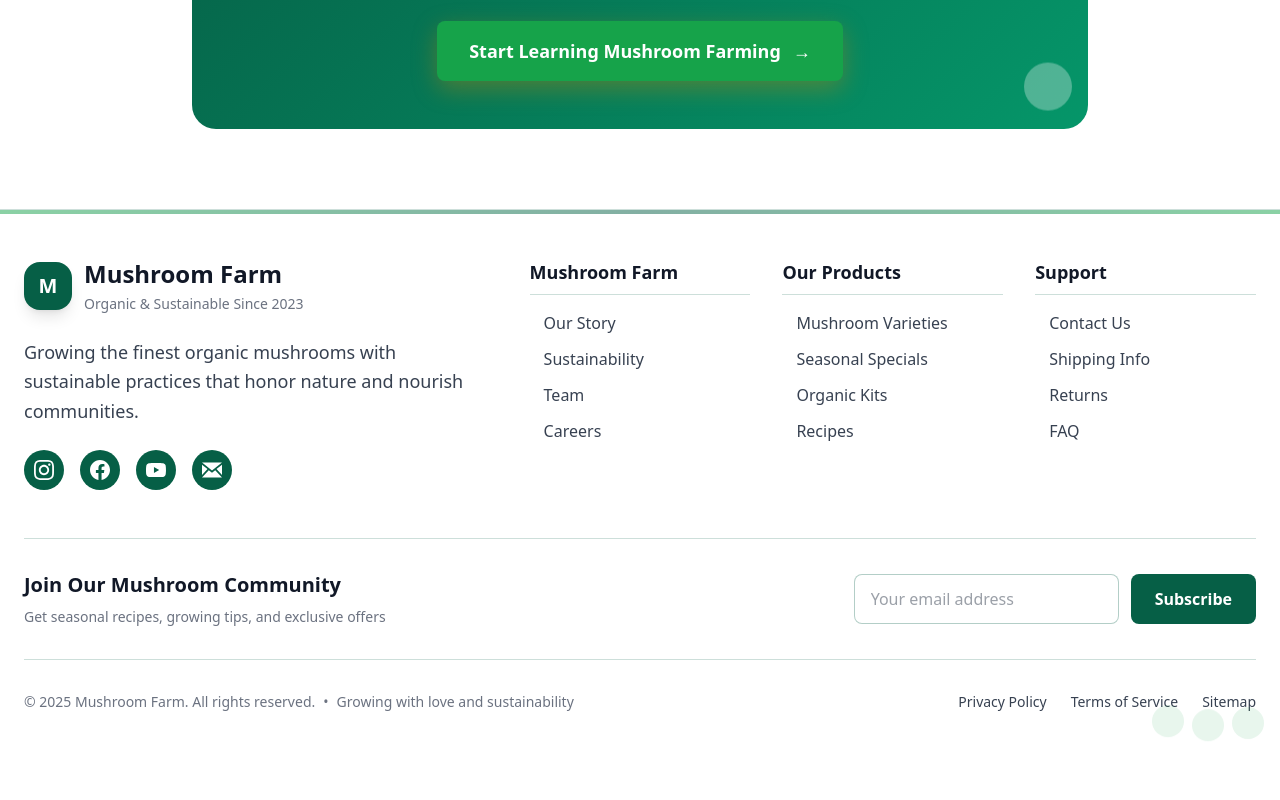
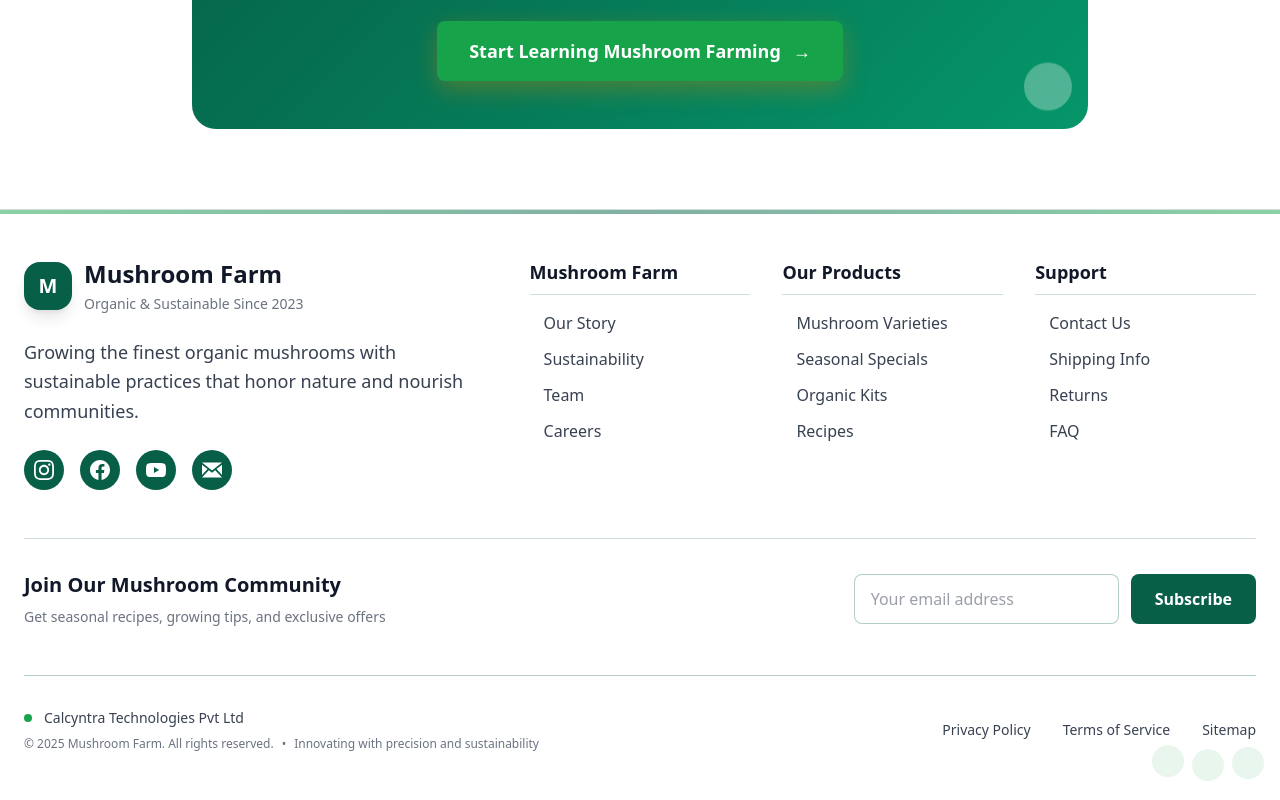
Before and after one commit to ignite-wave-pvt-ltd/mushroom, a React (Vite) app: page /learn in a window 1280 px wide. Shown: the part 2037-2837 px from the top of the page. Before the commit the page ends 2797 px from the top, so only its background shows below. Built offline with nearby package versions, Linux system fonts and the light colour scheme.

Commit message:
updated code

```diff
--- a/src/components/Footer/Footer.jsx
+++ b/src/components/Footer/Footer.jsx
@@ -216,37 +216,58 @@ const Footer = () => {
 
         {/* Bottom Bar */}
         <div
-          className={`mt-8 pt-8 border-t border-[var(--color-primary)]/20 flex flex-col md:flex-row justify-between items-center space-y-4 md:space-y-0 transition-all duration-500 delay-500 ${
-            isVisible ? "opacity-100 translate-y-0" : "opacity-0 translate-y-4"
+          className={`mt-12 pt-8 border-t border-[var(--color-primary)]/30 flex flex-col lg:flex-row justify-between items-center space-y-6 lg:space-y-0 transition-all duration-700 delay-300 ${
+            isVisible ? "opacity-100 translate-y-0" : "opacity-0 translate-y-6"
           }`}
         >
-          <p className="text-sm" style={{ color: "var(--color-muted)" }}>
+          {/* Company Info */}
+          <div className="flex flex-col items-center lg:items-start space-y-2">
+            <div className="flex items-center space-x-3">
+              <div className="w-2 h-2 bg-[var(--color-accent)] rounded-full animate-pulse"></div>
+              <p
+                className="text-sm font-medium"
+                style={{ color: "var(--color-text)" }}
+                onClick={() => { window.open("https://calcyntra.com", "_blank"); }}
+              >
+                Calcyntra Technologies Pvt Ltd
+              </p>
+            </div>
+            <p
+              className="text-xs text-center lg:text-left"
+              style={{ color: "var(--color-muted)" }}
+            >
               © 2025 Mushroom Farm. All rights reserved.
               <span className="mx-2">•</span>
-            Growing with love and sustainability
+              Innovating with precision and sustainability
             </p>
-          <div className="flex space-x-6 text-sm">
+          </div>
+
+          {/* Links & Social */}
+          <div className="flex flex-col items-center lg:items-end space-y-4">
+            {/* Quick Links */}
+            <div className="flex space-x-8 text-sm">
               <a
                 href="/privacy"
-              className="transition-all duration-300 hover:font-medium"
+                className="transition-all duration-300 hover:font-medium hover:scale-105 transform"
                 style={{ color: "var(--color-text)" }}
               >
                 Privacy Policy
               </a>
               <a
                 href="/terms"
-              className="transition-all duration-300 hover:font-medium"
+                className="transition-all duration-300 hover:font-medium hover:scale-105 transform"
                 style={{ color: "var(--color-text)" }}
               >
                 Terms of Service
               </a>
               <a
                 href="/sitemap"
-              className="transition-all duration-300 hover:font-medium"
+                className="transition-all duration-300 hover:font-medium hover:scale-105 transform"
                 style={{ color: "var(--color-text)" }}
               >
                 Sitemap
               </a>
+            </div>
           </div>
         </div>
       </div>
```
Lines whose indentation alone changed are shown as unchanged.
